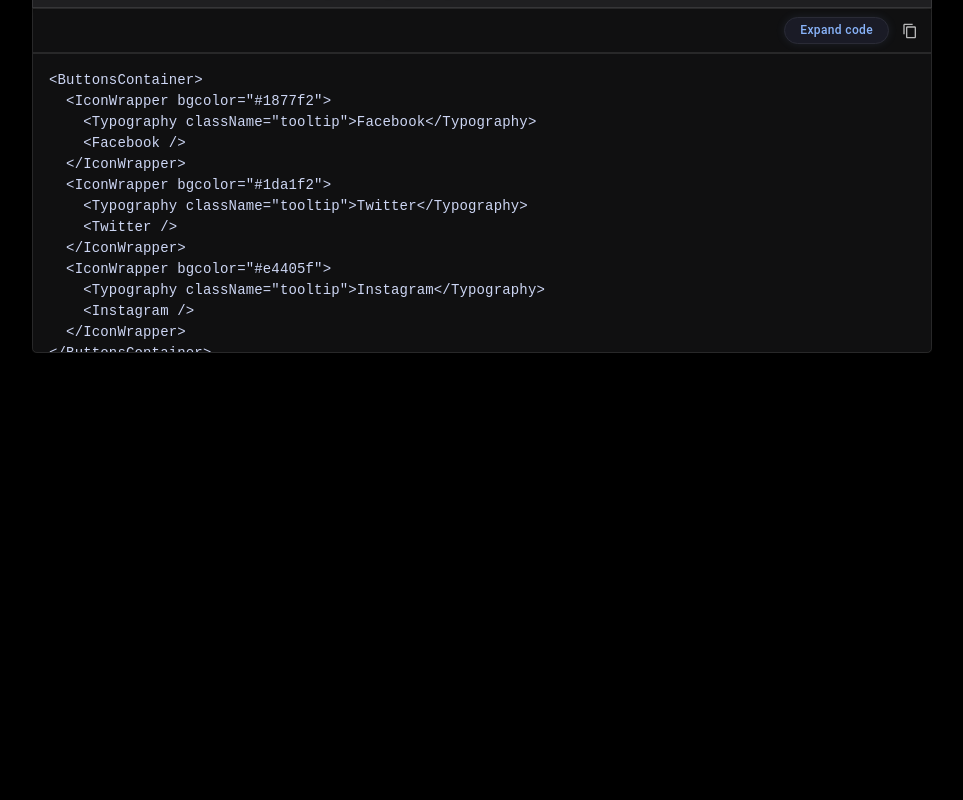
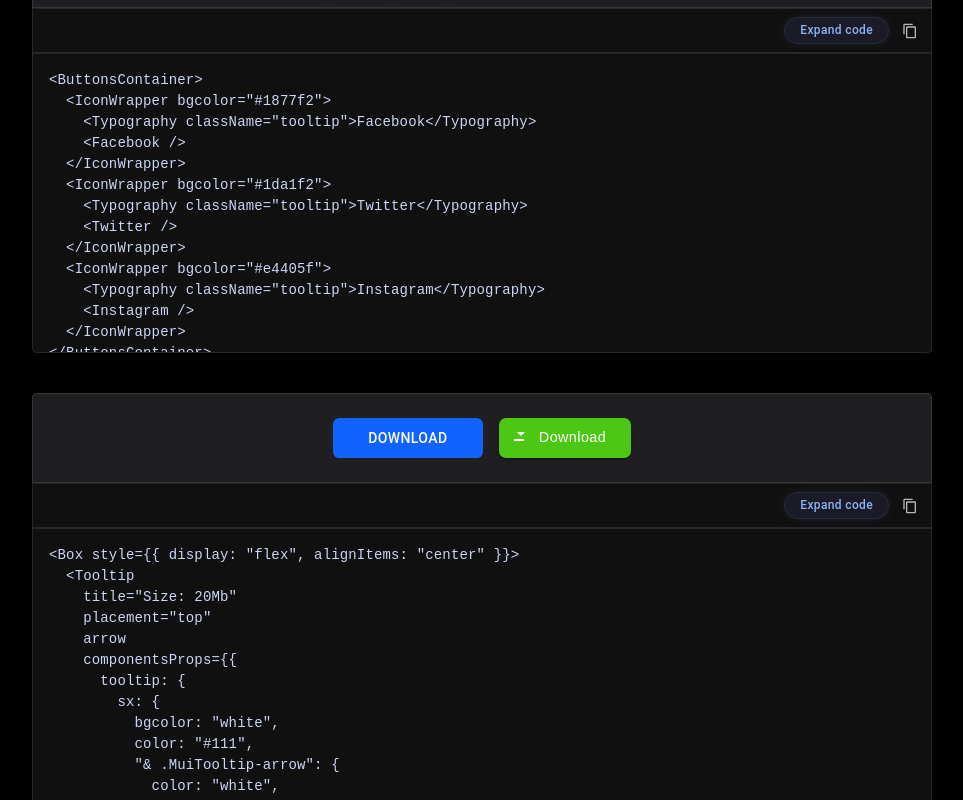
Before and after one commit to Surjendu-kar/ByteUI-Core, a React (Vite) app: page / in a window 1280 px wide. Shown: the part 4063-4863 px from the top of the page, without its empty margins (258-1221 px from the left). Before the commit the page ends 4520 px from the top, so only its background shows below. Built offline with nearby package versions, Linux system fonts and the light colour scheme.

Commit message:
Add download Button

```diff
--- /dev/null
+++ b/src/components/Buttons/Button11.tsx
@@ -0,0 +1,397 @@
+import { styled } from "@mui/material/styles";
+import { Box, Button, Tooltip } from "@mui/material";
+import DownloadIcon from "@mui/icons-material/Download";
+import CodeViewer from "../CodeViewer/CodeViewer";
+
+const StyledButton = styled(Button)(() => ({
+  "--width": "150px",
+  "--height": "40px",
+  width: "var(--width)",
+  height: "var(--height)",
+  backgroundColor: "#1163ff",
+  position: "relative",
+  borderRadius: "0.45em",
+  overflow: "hidden",
+  transition: "background 0.3s",
+  padding: 0,
+  minWidth: "var(--width)",
+
+  "&:hover": {
+    backgroundColor: "#6c18ff",
+  },
+
+  ".button-content": {
+    width: "100%",
+    height: "100%",
+    position: "relative",
+    overflow: "hidden",
+  },
+
+  ".text": {
+    position: "absolute",
+    width: "100%",
+    height: "100%",
+    left: 0,
+    display: "flex",
+    alignItems: "center",
+    justifyContent: "center",
+    color: "#fff",
+    transition: "top 0.5s",
+    top: 0,
+  },
+
+  ".icon": {
+    position: "absolute",
+    width: "100%",
+    height: "100%",
+    left: 0,
+    color: "#fff",
+    display: "flex",
+    alignItems: "center",
+    justifyContent: "center",
+    transition: "top 0.5s",
+    top: "100%",
+  },
+
+  "&:hover .text": {
+    top: "-100%",
+  },
+
+  "&:hover .icon": {
+    top: 0,
+  },
+}));
+
+const AnimatedButton = styled(Button)(() => ({
+  position: "relative",
+  padding: "7px 25px",
+  backgroundColor: "#4CC713",
+  color: "white",
+  fontFamily: "sans-serif",
+  fontSize: "0.9em",
+  textAlign: "center",
+  textIndent: "15px",
+  border: "none",
+  borderRadius: "7px",
+  textTransform: "none",
+  marginLeft: "16px",
+
+  "&:hover": {
+    backgroundColor: "#45a21a",
+  },
+
+  "&::before, &::after": {
+    content: '""',
+    display: "block",
+    position: "absolute",
+    left: "15px",
+    top: "52%",
+  },
+
+  "&::before": {
+    width: "10px",
+    height: "2px",
+    borderStyle: "solid",
+    borderWidth: "0 2px 2px",
+    borderColor: "white",
+  },
+
+  "&::after": {
+    width: 0,
+    height: 0,
+    marginLeft: "3px",
+    marginTop: "-7px",
+    borderStyle: "solid",
+    borderWidth: "4px 4px 0 4px",
+    borderColor: "white transparent transparent transparent",
+    animation: "downloadArrow 1s linear infinite",
+    animationPlayState: "paused",
+  },
+
+  "@keyframes downloadArrow": {
+    "0%": {
+      marginTop: "-7px",
+      opacity: 1,
+    },
+    "0.001%": {
+      marginTop: "-15px",
+      opacity: 0.4,
+    },
+    "50%": {
+      opacity: 1,
+    },
+    "100%": {
+      marginTop: 0,
+      opacity: 0.4,
+    },
+  },
+
+  "&:hover::before": {
+    borderColor: "#cdefbd",
+  },
+
+  "&:hover::after": {
+    borderTopColor: "#cdefbd",
+    animationPlayState: "running",
+  },
+}));
+
+const ButtonDemo = () => {
+  return (
+    <Box style={{ display: "flex", alignItems: "center" }}>
+      <Tooltip
+        title="Size: 20Mb"
+        placement="top"
+        arrow
+        componentsProps={{
+          tooltip: {
+            sx: {
+              bgcolor: "white",
+              color: "#111",
+              "& .MuiTooltip-arrow": {
+                color: "white",
+              },
+              fontSize: "0.9rem",
+              padding: "8px 12px",
+              borderRadius: "0.25em",
+            },
+          },
+        }}
+      >
+        <StyledButton>
+          <div className="button-content">
+            <div className="text">Download</div>
+            <div className="icon">
+              <DownloadIcon />
+            </div>
+          </div>
+        </StyledButton>
+      </Tooltip>
+
+      <AnimatedButton variant="contained">Download</AnimatedButton>
+    </Box>
+  );
+};
+
+const Button11 = () => {
+  const shortCode = `<Box style={{ display: "flex", alignItems: "center" }}>
+  <Tooltip
+    title="Size: 20Mb"
+    placement="top"
+    arrow
+    componentsProps={{
+      tooltip: {
+        sx: {
+          bgcolor: "white",
+          color: "#111",
+          "& .MuiTooltip-arrow": {
+            color: "white",
+          },
+          fontSize: "0.9rem",
+          padding: "8px 12px",
+          borderRadius: "0.25em",
+        },
+      },
+    }}
+  >
+    <StyledButton>
+      <div className="button-content">
+        <div className="text">Download</div>
+        <div className="icon">
+          <DownloadIcon />
+        </div>
+      </div>
+    </StyledButton>
+  </Tooltip>
+
+  <AnimatedButton variant="contained">Download</AnimatedButton>
+</Box>
+
+  <AnimatedButton variant="contained">
+    Download
+  </AnimatedButton>
+</div>`;
+
+  const fullCode = `import React from 'react';
+import { styled } from '@mui/material/styles';
+import { Button, Tooltip, Box } from '@mui/material';
+import DownloadIcon from "@mui/icons-material/Download";
+
+const StyledButton = styled(Button)(() => ({
+  '--width': '150px',
+  '--height': '40px',
+  width: 'var(--width)',
+  height: 'var(--height)',
+  backgroundColor: '#1163ff',
+  position: 'relative',
+  borderRadius: '0.45em',
+  overflow: 'hidden',
+  transition: 'background 0.3s',
+  padding: 0,
+  minWidth: 'var(--width)',
+
+  '&:hover': {
+    backgroundColor: '#6c18ff',
+  },
+
+  '.button-content': {
+    width: '100%',
+    height: '100%',
+    position: 'relative',
+    overflow: 'hidden',
+  },
+
+  '.text': {
+    position: 'absolute',
+    width: '100%',
+    height: '100%',
+    left: 0,
+    display: 'flex',
+    alignItems: 'center',
+    justifyContent: 'center',
+    color: '#fff',
+    transition: 'top 0.5s',
+    top: 0,
+  },
+
+  '.icon': {
+    position: 'absolute',
+    width: '100%',
+    height: '100%',
+    left: 0,
+    color: '#fff',
+    display: 'flex',
+    alignItems: 'center',
+    justifyContent: 'center',
+    transition: 'top 0.5s',
+    top: '100%',
+  },
+
+  '&:hover .text': {
+    top: '-100%',
+  },
+
+  '&:hover .icon': {
+    top: 0,
+  },
+}));
+
+const AnimatedButton = styled(Button)(() => ({
+  position: 'relative',
+  padding: '7px 25px',
+  backgroundColor: '#4CC713',
+  color: 'white',
+  fontFamily: 'sans-serif',
+  fontSize: '0.9em',
+  textAlign: 'center',
+  textIndent: '15px',
+  border: 'none',
+  borderRadius: "7px",
+  textTransform: 'none',
+  marginLeft: '16px',
+
+  '&:hover': {
+    backgroundColor: '#45a21a',
+  },
+
+  '&::before, &::after': {
+    content: '""',
+    display: 'block',
+    position: 'absolute',
+    left: '15px',
+    top: '52%',
+  },
+
+  '&::before': {
+    width: '10px',
+    height: '2px',
+    borderStyle: 'solid',
+    borderWidth: '0 2px 2px',
+    borderColor: 'white',
+  },
+
+  '&::after': {
+    width: 0,
+    height: 0,
+    marginLeft: '3px',
+    marginTop: '-7px',
+    borderStyle: 'solid',
+    borderWidth: '4px 4px 0 4px',
+    borderColor: 'white transparent transparent transparent',
+    animation: 'downloadArrow 1s linear infinite',
+    animationPlayState: 'paused',
+  },
+
+  '@keyframes downloadArrow': {
+    '0%': {
+      marginTop: '-7px',
+      opacity: 1,
+    },
+    '0.001%': {
+      marginTop: '-15px',
+      opacity: 0.4,
+    },
+    '50%': {
+      opacity: 1,
+    },
+    '100%': {
+      marginTop: 0,
+      opacity: 0.4,
+    }
+  },
+
+  '&:hover::before': {
+    borderColor: '#cdefbd',
+  },
+
+  '&:hover::after': {
+    borderTopColor: '#cdefbd',
+    animationPlayState: 'running',
+  }
+}));
+
+const ButtonDemo = () => {
+  return (
+    <Box style={{ display: "flex", alignItems: "center" }}>
+      <Tooltip
+        title="Size: 20Mb"
+        placement="top"
+        arrow
+        componentsProps={{
+          tooltip: {
+            sx: {
+              bgcolor: "white",
+              color: "#111",
+              "& .MuiTooltip-arrow": {
+                color: "white",
+              },
+              fontSize: "0.9rem",
+              padding: "8px 12px",
+              borderRadius: "0.25em",
+            },
+          },
+        }}
+      >
+        <StyledButton>
+          <div className="button-content">
+            <div className="text">Download</div>
+            <div className="icon">
+              <DownloadIcon />
+            </div>
+          </div>
+        </StyledButton>
+      </Tooltip>
+
+      <AnimatedButton variant="contained">Download</AnimatedButton>
+    </Box>
+  );
+};
+
+export default ButtonDemo;`;
+
+  return (
+    <CodeViewer shortCode={shortCode} fullCode={fullCode} demo={ButtonDemo} />
+  );
+};
+
+export default Button11;
--- a/src/components/Buttons/Buttons.tsx
+++ b/src/components/Buttons/Buttons.tsx
@@ -9,6 +9,7 @@ import Button7 from "./Button7";
 import Button8 from "./Button8";
 import Button9 from "./Button9";
 import Button10 from "./Button10";
+import Button11 from "./Button11";
 
 const Title = styled(Typography)(({ theme }) => ({
   fontSize: "48px",
@@ -26,7 +27,7 @@ const Description = styled(Typography)(({ theme }) => ({
 
 function Buttons() {
   return (
-    <Stack sx={{ width: "100%", pb: "5rem", alignItems: "center" }}>
+    <Stack sx={{ width: "100%", alignItems: "center" }}>
       <Stack sx={{ gap: 5, width: "100%" }}>
         <Box
           sx={{
@@ -97,6 +98,9 @@ function Buttons() {
         <Box sx={{ width: "100%" }}>
           <Button10 />
         </Box>
+        <Box sx={{ width: "100%" }}>
+          <Button11 />
+        </Box>
       </Stack>
     </Stack>
   );
```
